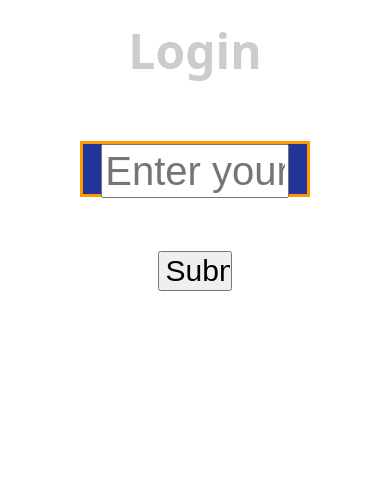
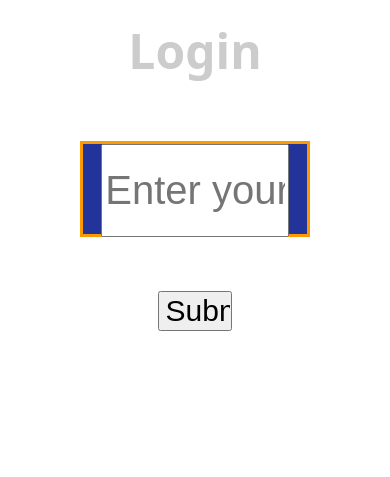
Before and after one commit to bball24/ElectionCat, a Flask app: template templates/m_login.htm in a window 390 px wide. Shown: the part 183-660 px from the top of the page. Run offline with Flask 2, Linux system fonts and the light colour scheme; the template is opened without the code that fills it, so the values that code supplies are empty.

Commit message:
adjusted mobile scaling

```diff
--- a/templates/m_login.htm
+++ b/templates/m_login.htm
@@ -34,7 +34,7 @@ div.item-center {
 
 div.return-bar {
   width: 60%;
-  height: 50px;
+  height: 90px;
   display: block;
   background-color: #223399;
   text-align: center;
```
